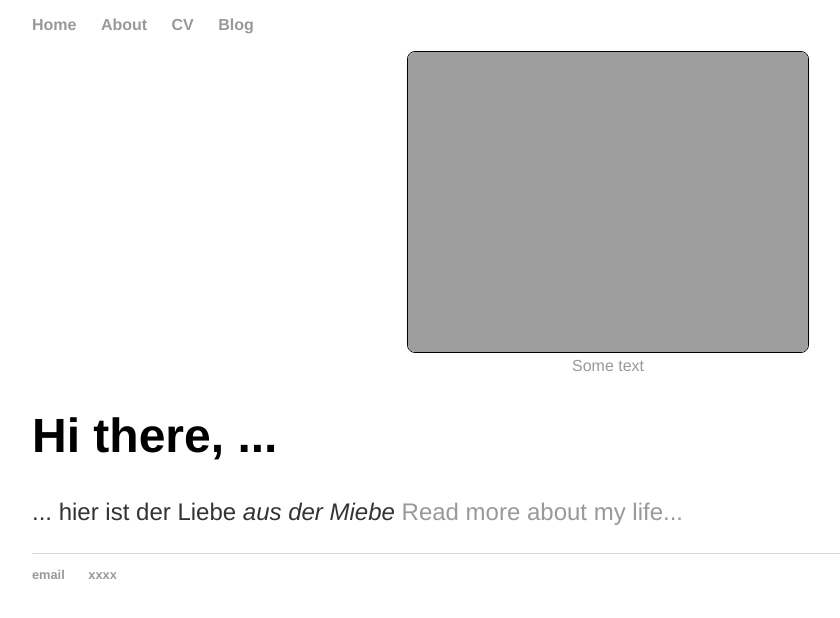
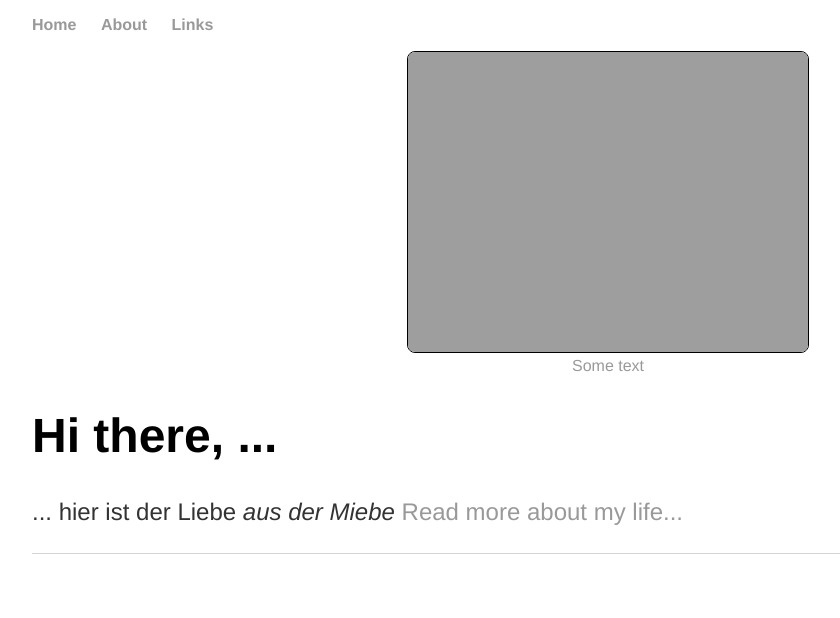
Before and after one commit to gebirgsbernd/gebirgsbernd.github.io, a Jekyll site: the page built from index.html, in a window 1280 px wide. Shown: the top 618 px of the page, without its empty margins (32-872 px from the left). Built offline with Jekyll 4.4.1, drawn with Linux system fonts in a browser that asks for light colours.

Commit message:
Update default.html

```diff
--- a/_layouts/default.html
+++ b/_layouts/default.html
@@ -10,8 +10,7 @@
 	    		<ul>
 	        		<li><a href="/">Home</a></li>
 		        	<li><a href="/about">About</a></li>
-	        		<li><a href="/cv">CV</a></li>
-	        		<li><a href="/blog">Blog</a></li>
+	        		<li><a href="/blog">Links</a></li>
 	    		</ul>
 			</nav>
 			<div class="container">
@@ -19,11 +18,8 @@
 			{{ content }}
 
 			</div><!-- /.container -->
+
 			<footer>
-	    		<ul>
-	        		<li><a href="mailto:xxx">email</a></li>
-	        		<li><a href="https://xxx">xxxx</a></li>
-				</ul>
 			</footer>
 		</body>
 	</html>
```
